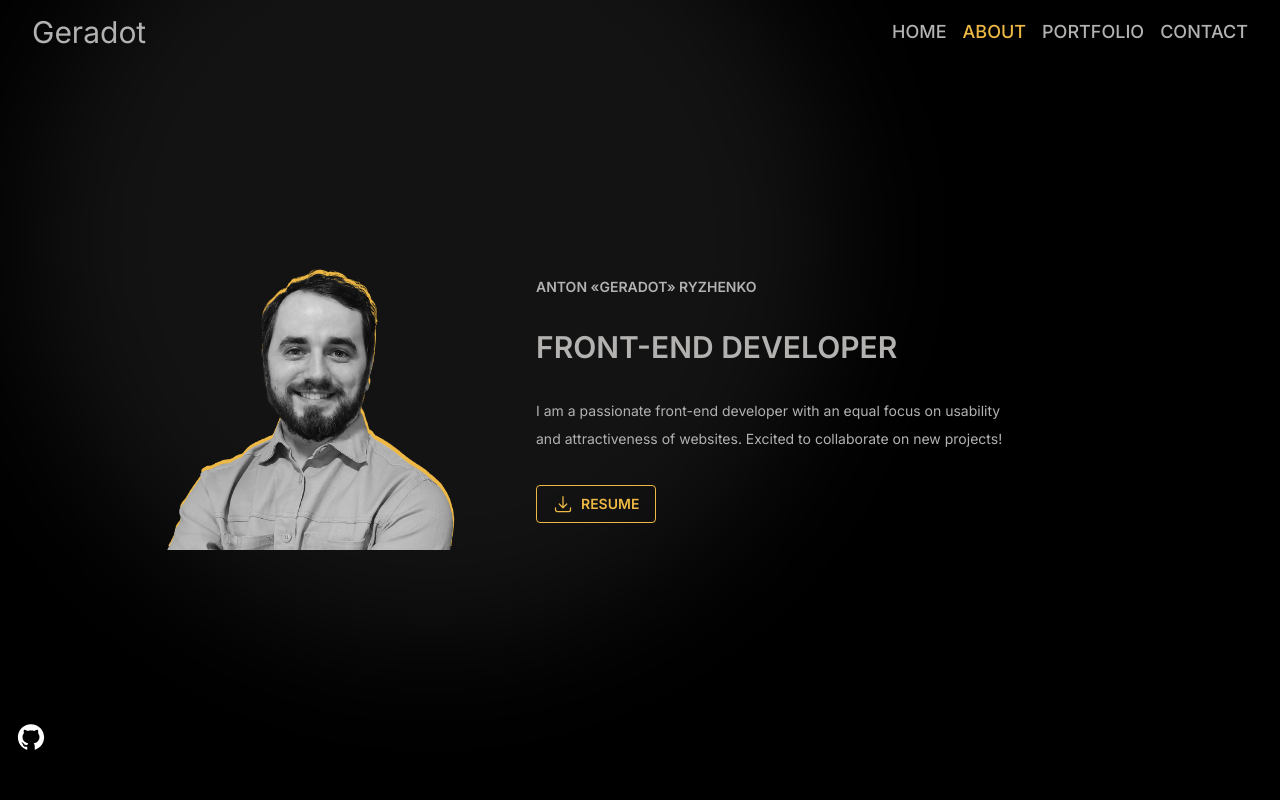
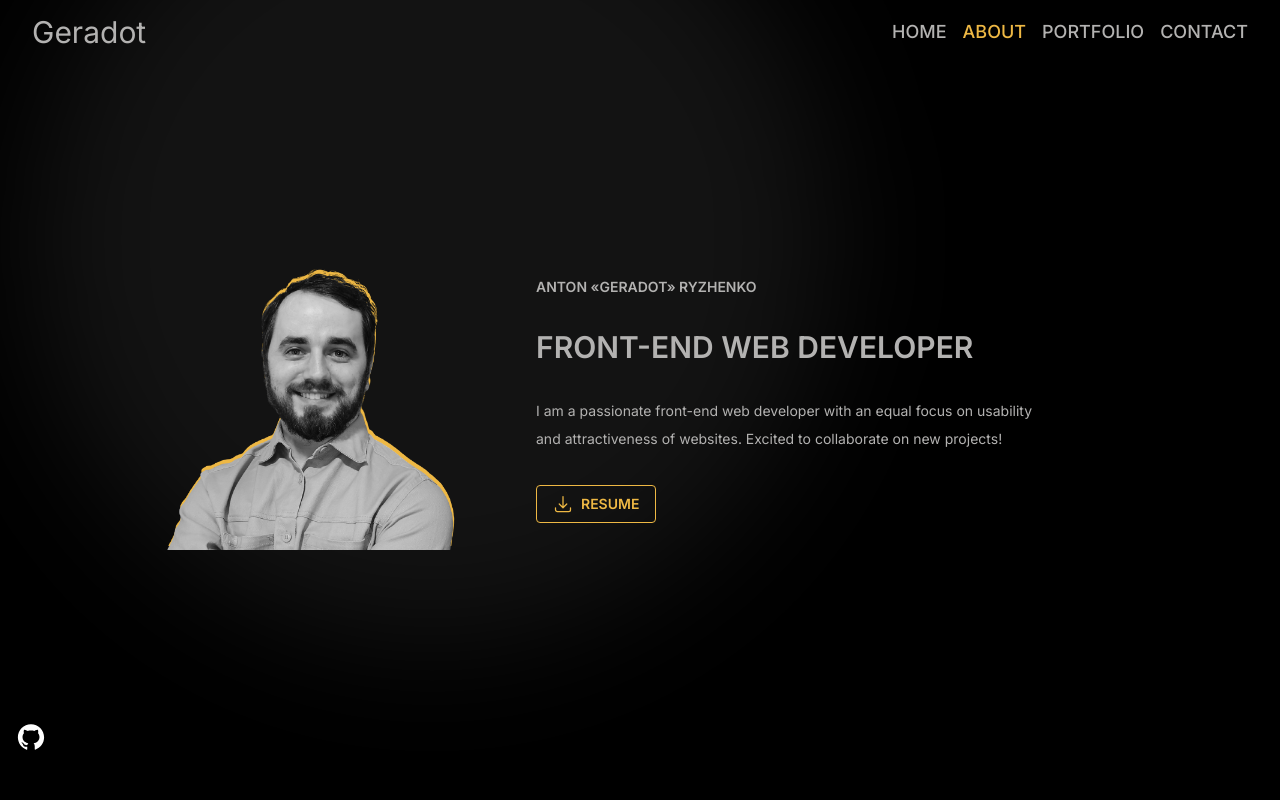
Before and after one commit to Geradot/portfolio, a Next.js app: page /about in a window 1280 px wide. Shown: the top 800 px of the page. Built offline with nearby package versions, Linux system fonts and the light colour scheme.

Commit message:
Добавлено "web"

```diff
--- a/pages/about.tsx
+++ b/pages/about.tsx
@@ -28,10 +28,10 @@ export default function About() {
                Anton «Geradot» Ryzhenko
             </div>
             <h1 className="text-start lg:text-start font-semibold text-2xl lg:text-3xl mt-8 text-WhiteGray uppercase">
-              Front-end developer
+              Front-end web developer
             </h1>
             <p className="text-WhiteGray text-sm mt-8 leading-7">
-              I am a passionate front-end developer
+              I am a passionate front-end web developer
               with an equal focus on usability and attractiveness of websites.
               Excited to collaborate on new projects!
             </p>
--- a/pages/contact.tsx
+++ b/pages/contact.tsx
@@ -17,7 +17,7 @@ export default function Contact() {
             Contact
           </div>
           <p className="leading-8 mb-8 text-sm max-w-xl mt-10 text-WhiteGray">
-            If you are looking for a skilled front-end developer to help bring
+            If you are looking for a skilled front-end web developer to help bring
             your web application ideas to life, feel free to contact me.
             Let&apos;s discuss how I can contribute to your team and deliver
             top-notch results.
--- a/pages/index.tsx
+++ b/pages/index.tsx
@@ -20,7 +20,7 @@ export default function Home() {
         </div>
         <div className="uppercase font-bold xs:text-2xl text-xl text-Orange text-end mt-8">
           A Front-end <br />
-          developer
+          web developer
         </div>
         <div className="about__buttons text-White hidden max-md:flex mx-auto mt-8 w-max py-2 px-2">
           <Link href="/about" className="sm:text-xl">About me</Link>
```
